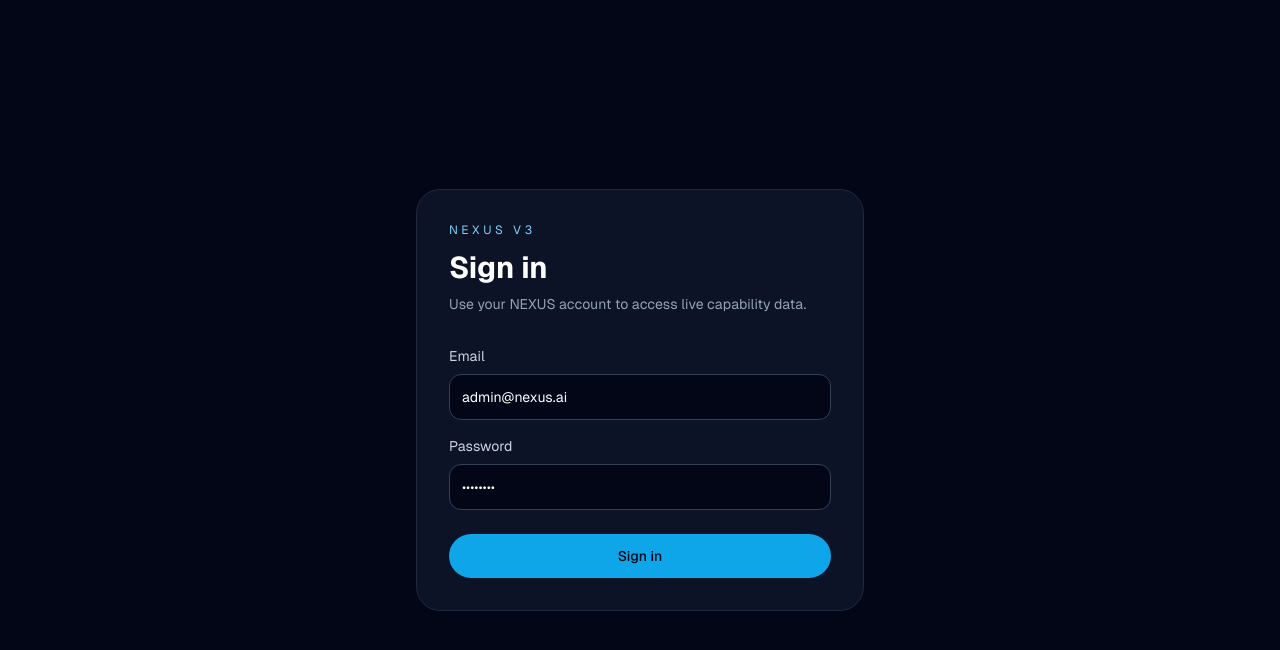
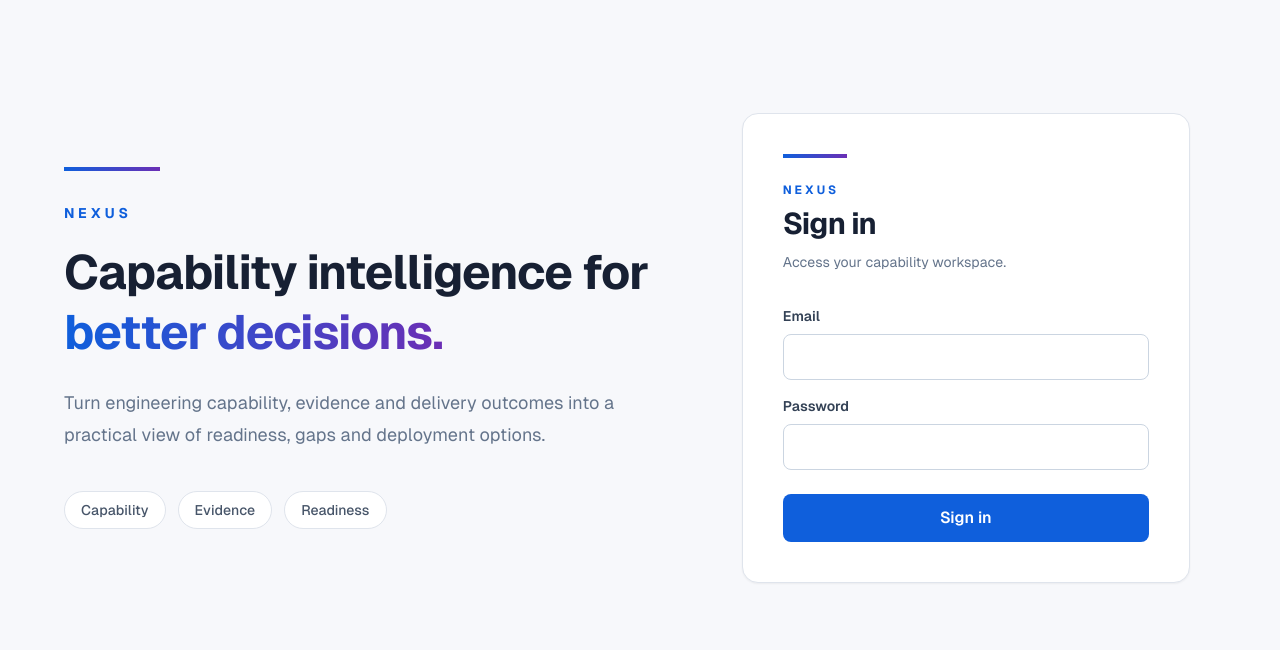
Before and after one commit to rihanvyakoob07/nexus, a Next.js app in the folder frontend/: page /login in a window 1280 px wide. Shown: the top 650 px of the page. Built offline with nearby package versions, Linux system fonts and the light colour scheme; no server answers.

Commit message:
ui: remove demo credentials and refresh sign-in experience

```diff
--- a/frontend/app/login/page.tsx
+++ b/frontend/app/login/page.tsx
@@ -6,8 +6,8 @@ import { getRole, login } from "@/lib/api";
 
 export default function LoginPage() {
   const router = useRouter();
-  const [email, setEmail] = useState("admin@nexus.ai");
-  const [password, setPassword] = useState("nexus123");
+  const [email, setEmail] = useState("");
+  const [password, setPassword] = useState("");
   const [error, setError] = useState<string | null>(null);
   const [loading, setLoading] = useState(false);
 
@@ -18,7 +18,7 @@ export default function LoginPage() {
     try {
       await login(email, password);
       const role = getRole();
-      router.push(role === "leadership" ? "/leadership/dashboard" : role === "admin" ? "/admin/jds" : "/engineer/passport");
+      router.push(role === "leadership" ? "/leadership/dashboard" : role === "admin" ? "/admin/dashboard" : "/engineer/dashboard");
     } catch (requestError) {
       setError(requestError instanceof Error ? requestError.message : "Unable to sign in");
     } finally {
@@ -27,16 +27,27 @@ export default function LoginPage() {
   }
 
   return (
-    <main className="flex min-h-screen items-center justify-center bg-slate-950 px-6 text-slate-50">
-      <form onSubmit={handleSubmit} className="w-full max-w-md rounded-3xl border border-slate-800 bg-slate-900/80 p-8">
-        <p className="text-xs uppercase tracking-[0.3em] text-sky-300">NEXUS V3</p>
-        <h1 className="mt-3 text-3xl font-bold text-white">Sign in</h1>
-        <p className="mt-2 text-sm text-slate-400">Use your NEXUS account to access live capability data.</p>
-        <label className="mt-8 block text-sm text-slate-300">Email<input value={email} onChange={(event) => setEmail(event.target.value)} type="email" className="mt-2 w-full rounded-xl border border-slate-700 bg-slate-950 p-3 text-white outline-none focus:border-sky-500" required /></label>
-        <label className="mt-4 block text-sm text-slate-300">Password<input value={password} onChange={(event) => setPassword(event.target.value)} type="password" className="mt-2 w-full rounded-xl border border-slate-700 bg-slate-950 p-3 text-white outline-none focus:border-sky-500" required /></label>
-        {error ? <p className="mt-4 rounded-xl bg-rose-500/10 p-3 text-sm text-rose-300">{error}</p> : null}
-        <button disabled={loading} className="mt-6 w-full rounded-full bg-sky-500 px-4 py-3 text-sm font-medium text-slate-950 disabled:cursor-wait disabled:opacity-60">{loading ? "Signing in..." : "Sign in"}</button>
-      </form>
+    <main className="min-h-screen bg-[#F7F8FB] px-6 py-12 text-[#172033]">
+      <div className="mx-auto grid min-h-[75vh] max-w-6xl items-center gap-10 lg:grid-cols-[1.1fr_0.9fr]">
+        <section className="hidden lg:block">
+          <div className="mb-8 h-1 w-24 bg-gradient-to-r from-[#0F5FDC] to-[#6B2FB5]" />
+          <p className="text-sm font-bold uppercase tracking-[0.28em] text-[#0F5FDC]">NEXUS</p>
+          <h1 className="mt-5 max-w-2xl text-5xl font-bold leading-tight tracking-tight text-[#172033]">Capability intelligence for <span className="bg-gradient-to-r from-[#0F5FDC] to-[#6B2FB5] bg-clip-text text-transparent">better decisions.</span></h1>
+          <p className="mt-6 max-w-xl text-lg leading-8 text-[#64748B]">Turn engineering capability, evidence and delivery outcomes into a practical view of readiness, gaps and deployment options.</p>
+          <div className="mt-10 flex gap-3 text-sm font-medium text-[#475569]"><span className="rounded-full border border-[#DFE4EC] bg-white px-4 py-2">Capability</span><span className="rounded-full border border-[#DFE4EC] bg-white px-4 py-2">Evidence</span><span className="rounded-full border border-[#DFE4EC] bg-white px-4 py-2">Readiness</span></div>
+        </section>
+
+        <form onSubmit={handleSubmit} className="hcl-card mx-auto w-full max-w-md p-8 sm:p-10">
+          <div className="h-1 w-16 bg-gradient-to-r from-[#0F5FDC] to-[#6B2FB5]" />
+          <p className="mt-6 text-xs font-bold uppercase tracking-[0.25em] text-[#0F5FDC]">NEXUS</p>
+          <h2 className="mt-2 text-3xl font-bold tracking-tight">Sign in</h2>
+          <p className="mt-2 text-sm leading-6 text-[#64748B]">Access your capability workspace.</p>
+          <label className="mt-8 block text-sm font-semibold text-[#334155]">Email<input value={email} onChange={(event) => setEmail(event.target.value)} type="email" autoComplete="email" className="hcl-input mt-2 w-full" required /></label>
+          <label className="mt-4 block text-sm font-semibold text-[#334155]">Password<input value={password} onChange={(event) => setPassword(event.target.value)} type="password" autoComplete="current-password" className="hcl-input mt-2 w-full" required /></label>
+          {error ? <p role="alert" className="mt-4 rounded-lg border border-[#F1C7C4] bg-[#FEF3F2] p-3 text-sm text-[#B42318]">{error}</p> : null}
+          <button disabled={loading} className="hcl-button-primary mt-6 w-full py-3">{loading ? "Signing in…" : "Sign in"}</button>
+        </form>
+      </div>
     </main>
   );
 }
```
